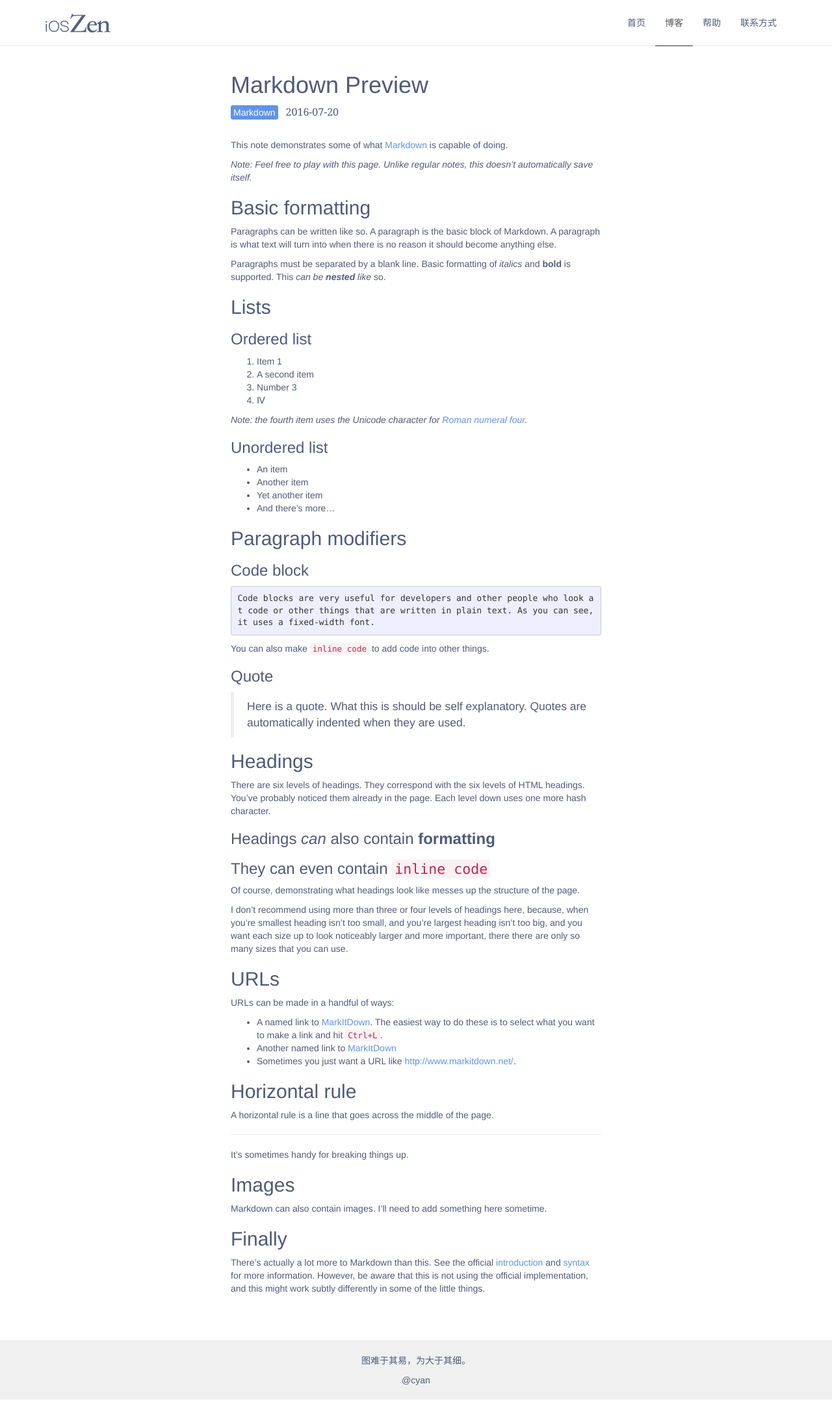
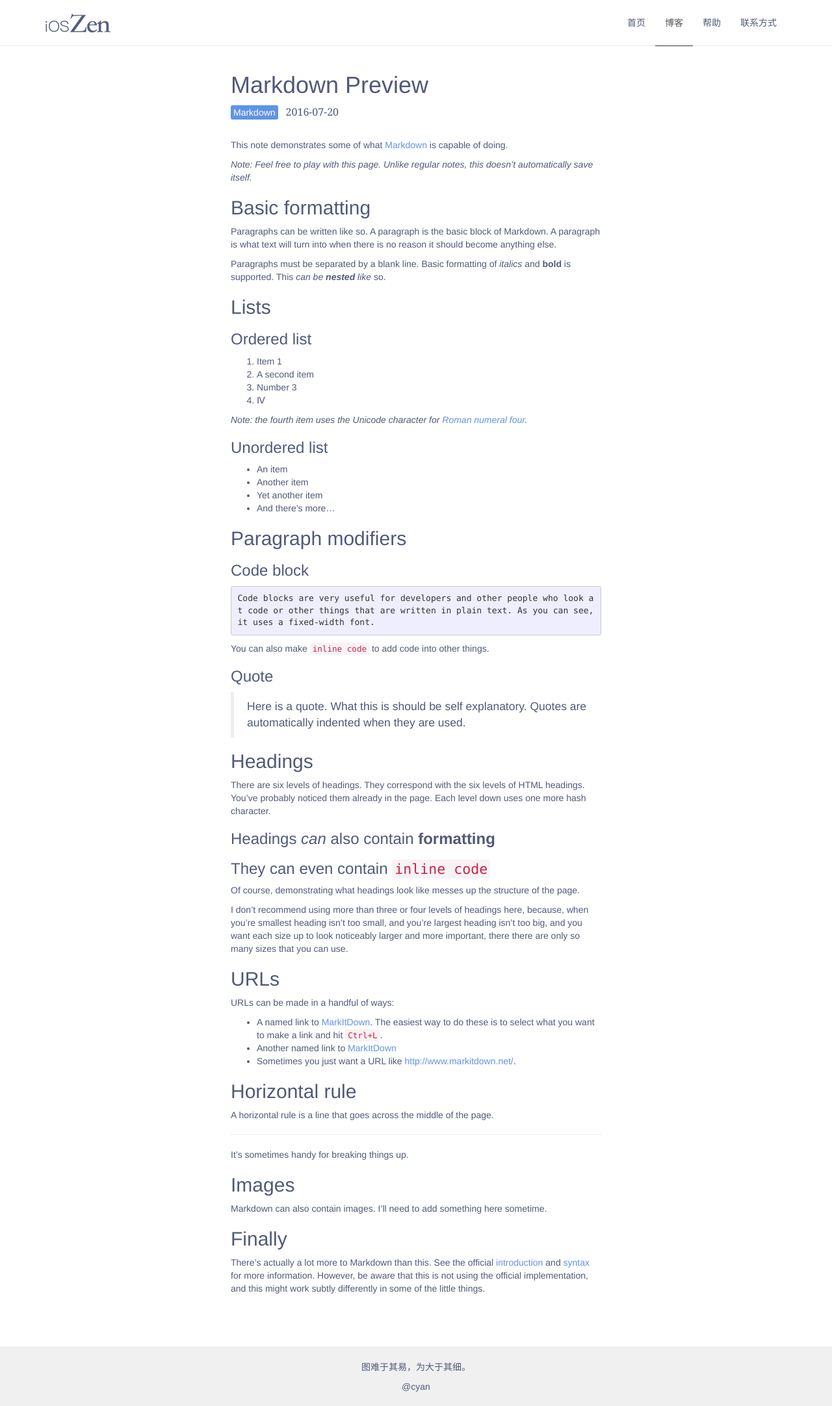
Before and after one commit to macbetter/ioszen.com-redesign, a Jekyll site: the page built from _posts/2016-07-20-markdown-preview.markdown, in a window 1280 px wide. Shown: the whole page at 65% size. Built offline with Jekyll 4.4.1, drawn with Linux system fonts in a browser that asks for light colours.

Commit message:
footer margin

```diff
--- a/_sass/_footer.scss
+++ b/_sass/_footer.scss
@@ -3,4 +3,5 @@
   background-color: #F0F0F0;
   padding: 20px 0 10px 0;
   border-top: 1px solid #e7e7e7;
+  margin-top: 70px;
 }
--- a/_sass/pages/_blog-single.scss
+++ b/_sass/pages/_blog-single.scss
@@ -2,7 +2,6 @@
   max-width: 600px;
 
   article.post {
-    margin-bottom: 70px;
 
     .post-content {
       margin-top: 30px;
```
